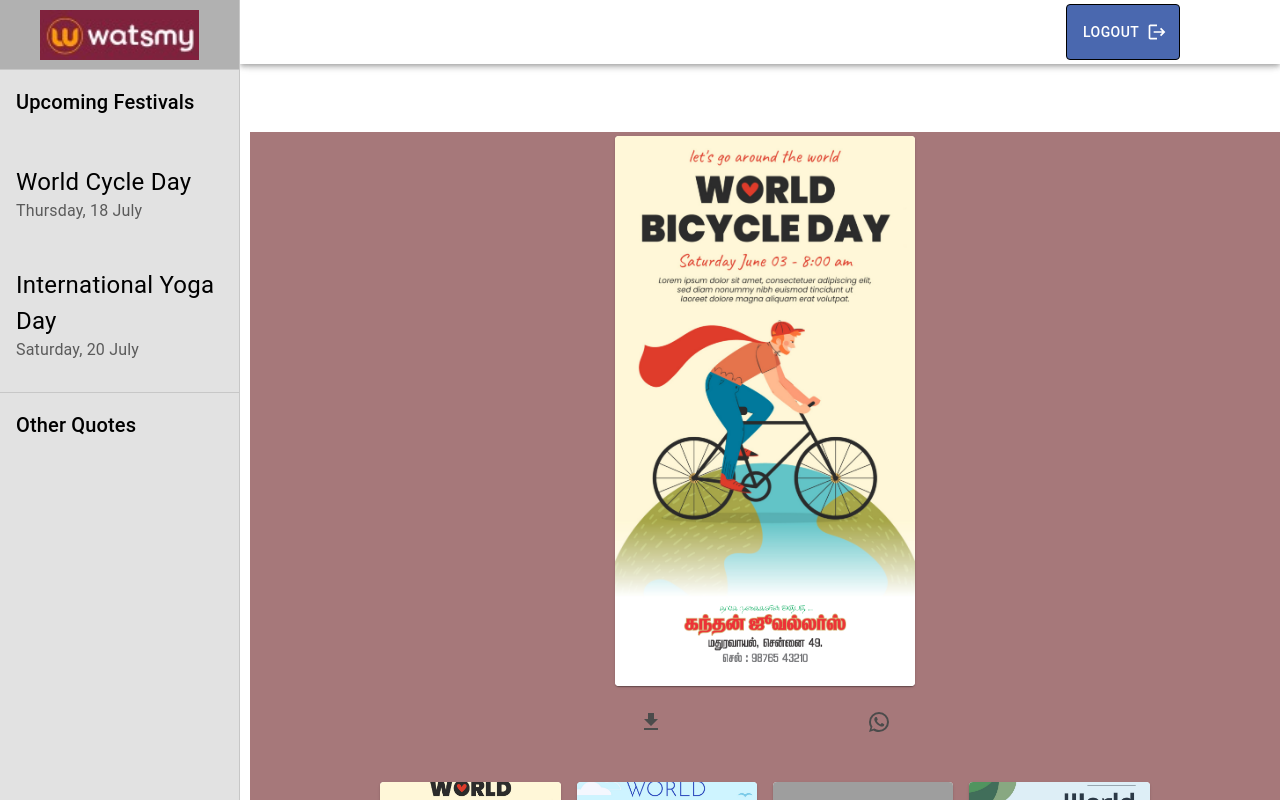
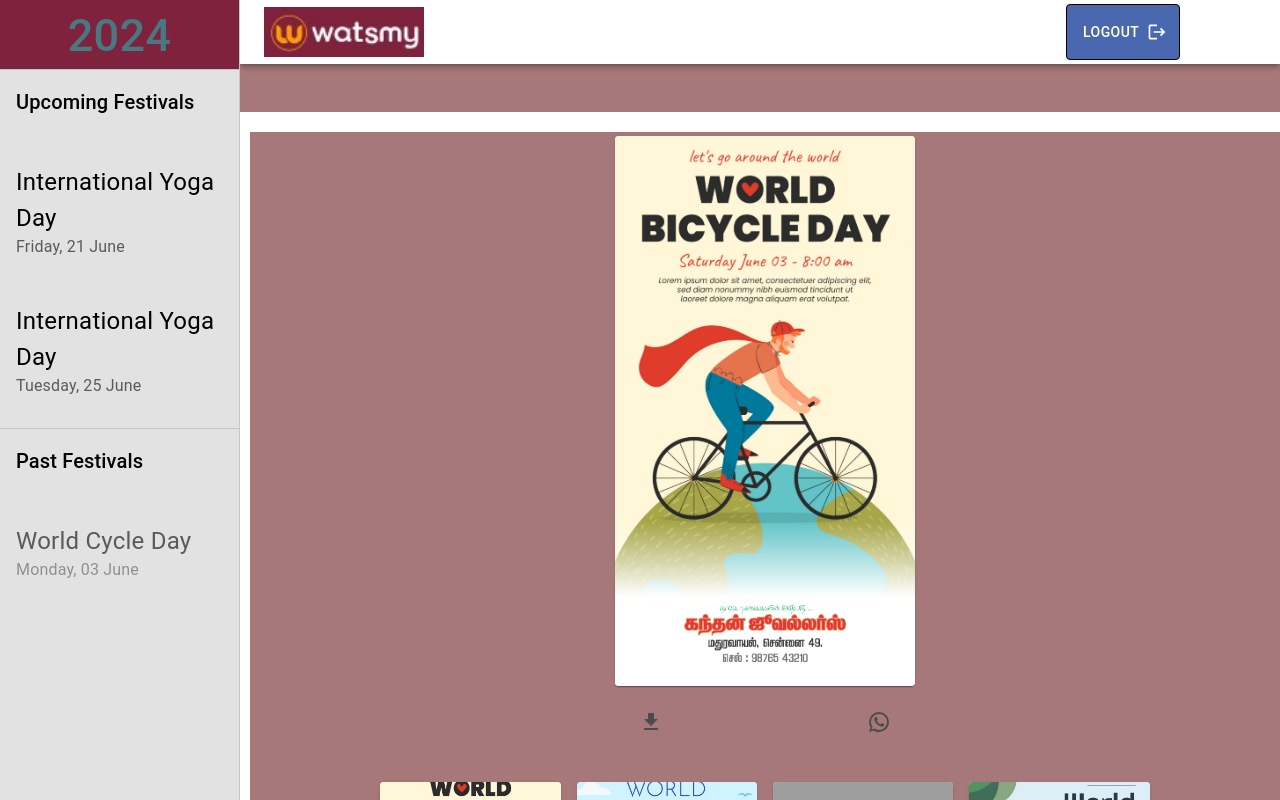
Before and after one commit to srishakthim/Print-FD, a React (Create React App) app: page /world-bicycle-day in a window 1280 px wide. Shown: the top 800 px of the page. Built offline with nearby package versions, Linux system fonts and the light colour scheme; grey boxes are pictures that could not be loaded.

Commit message:
Update Sidebar.js

```diff
--- a/src/component/Sidebar.js
+++ b/src/component/Sidebar.js
@@ -46,18 +46,18 @@ const Sidebar = () => {
     {
       text: "World Cycle Day",
       path: "/world-bicycle-day",
-      date: new Date(2024, 6, 18), // Month is 0-indexed, so June is 5
+      date: new Date(2024, 5, 3), // Month is 0-indexed, so June is 5
     },
     {
       text: "International Yoga Day",
       path: "/yoga-day",
-      date: new Date(2024, 6, 20), // Month is 0-indexed, so June is 5
+      date: new Date(2024, 5, 21), // Month is 0-indexed, so June is 5
     },
-    // {
-    //   text: "International Yoga Day",
-    //   path: "/yoga-day",
-    //   date: new Date(2024, 5, 25), // Month is 0-indexed, so June is 5
-    // },
+    {
+      text: "International Yoga Day",
+      path: "/yoga-day",
+      date: new Date(2024, 5, 25), // Month is 0-indexed, so June is 5
+    },
   ];
 
   const currentDate = new Date();
@@ -71,12 +71,12 @@ const Sidebar = () => {
         sx={{
           textAlign: "center",
           padding: 2,
-          backgroundColor: "#B1B1B1",
+          backgroundColor: '#7f223d',
           marginTop: "-70px",
           height: "75px",
         }}
       >
-        {/* <Typography
+        <Typography
           sx={{
             fontSize: "45px",
             fontFamily: "Roboto, sans-serif",
@@ -86,12 +86,7 @@ const Sidebar = () => {
           variant="h6"
         >
           2024
-        </Typography> */}
-        <img
-            src={image3}
-            alt="Logo"
-            style={{ height: 50, marginRight: "auto" }}
-          />
+        </Typography>
       </Box>
       <Divider />
       <Typography variant="h6" sx={{ padding: 2, color: "black" }}>
@@ -108,9 +103,9 @@ const Sidebar = () => {
               padding: 2,
               backgroundImage:
                 activeItem === index
-                  ? "linear-gradient(to right, #487981 0%, #081517 100%)"
+                  ? "linear-gradient(to right, #7f223d0%, #081517 100%)"
                   : "inherit",
-              color: activeItem === index ? "white" : "#487981",
+              color: activeItem === index ? "white" : '#7f223d',
               fontSize: "100px",
               fontFamily: "Roboto, sans-serif",
             }}
@@ -135,7 +130,7 @@ const Sidebar = () => {
 
       <Divider />
       <Typography variant="h6" sx={{ padding: 2, color: "black" }}>
-        Other Quotes
+        Past Festivals
       </Typography>
       <List sx={{ maxHeight: "calc(100vh - 400px)", overflowY: "auto" }}>
         {pastItems.map((item, index) => (
@@ -182,14 +177,14 @@ const Sidebar = () => {
   );
 
   return (
-    <Box sx={{ display: "flex" }}>
+    <Box sx={{ display: "flex", backgroundColor: '#7f223d', }}>
       <CssBaseline />
       <AppBar
         position="fixed"
         sx={{
           width: { sm: `calc(100% - ${drawerWidth}px)` },
           ml: { sm: `${drawerWidth}px` },
-          backgroundColor: "#B1B1B1",
+          backgroundColor: '#7f223d',
         }}
       >
         <Toolbar>
@@ -204,7 +199,11 @@ const Sidebar = () => {
               <MenuIcon />
             </IconButton>
           )}
-
+          <img
+            src={image3}
+            alt="Logo"
+            style={{ height: 50, marginRight: "auto" }}
+          />
           <Button
             color="inherit"
             endIcon={<LogoutIcon />}
@@ -258,7 +257,7 @@ const Sidebar = () => {
       </Box>
       <Box
         component="main"
-        sx={{ flexGrow: 1, bgcolor: "background.default", p: 3 }}
+        sx={{ flexGrow: 1, bgcolor: "#A6787A", p: 3 }}
       >
         <Toolbar />
         {/* Your main content goes here */}
```
